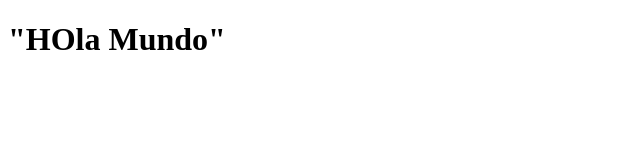
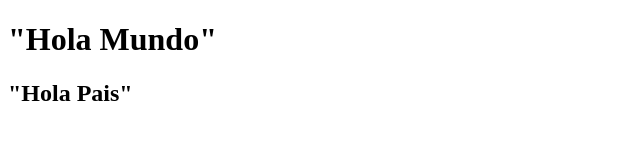
Before and after one commit to EverythingWillBeCode/Portfolio_FrontEnd, a plain HTML site: page Index.html in a window 1280 px wide. Shown: the whole page, without its empty margins (0-640 px from the left). Drawn offline with Linux system fonts and the light colour scheme.

Commit message:
Update Index.html

```diff
--- a/Index.html
+++ b/Index.html
@@ -1,6 +1,7 @@
 <!DOCTYPE html>
 <html>
     <body>
-        <h1>"HOla Mundo"</h1>
+        <h1>"Hola Mundo"</h1>
+        <h2>"Hola Pais"</h2>
     </body>
 </html>
```
